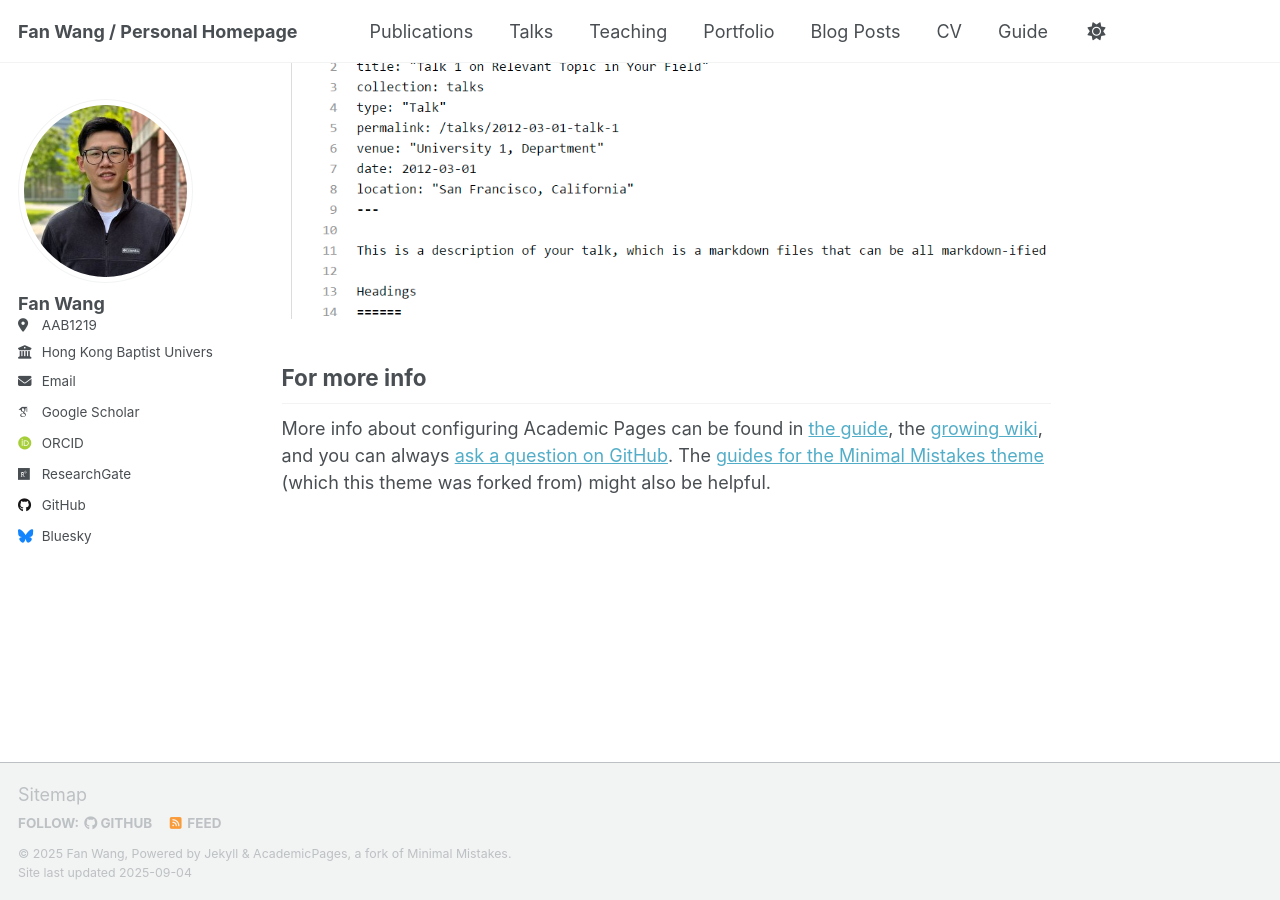
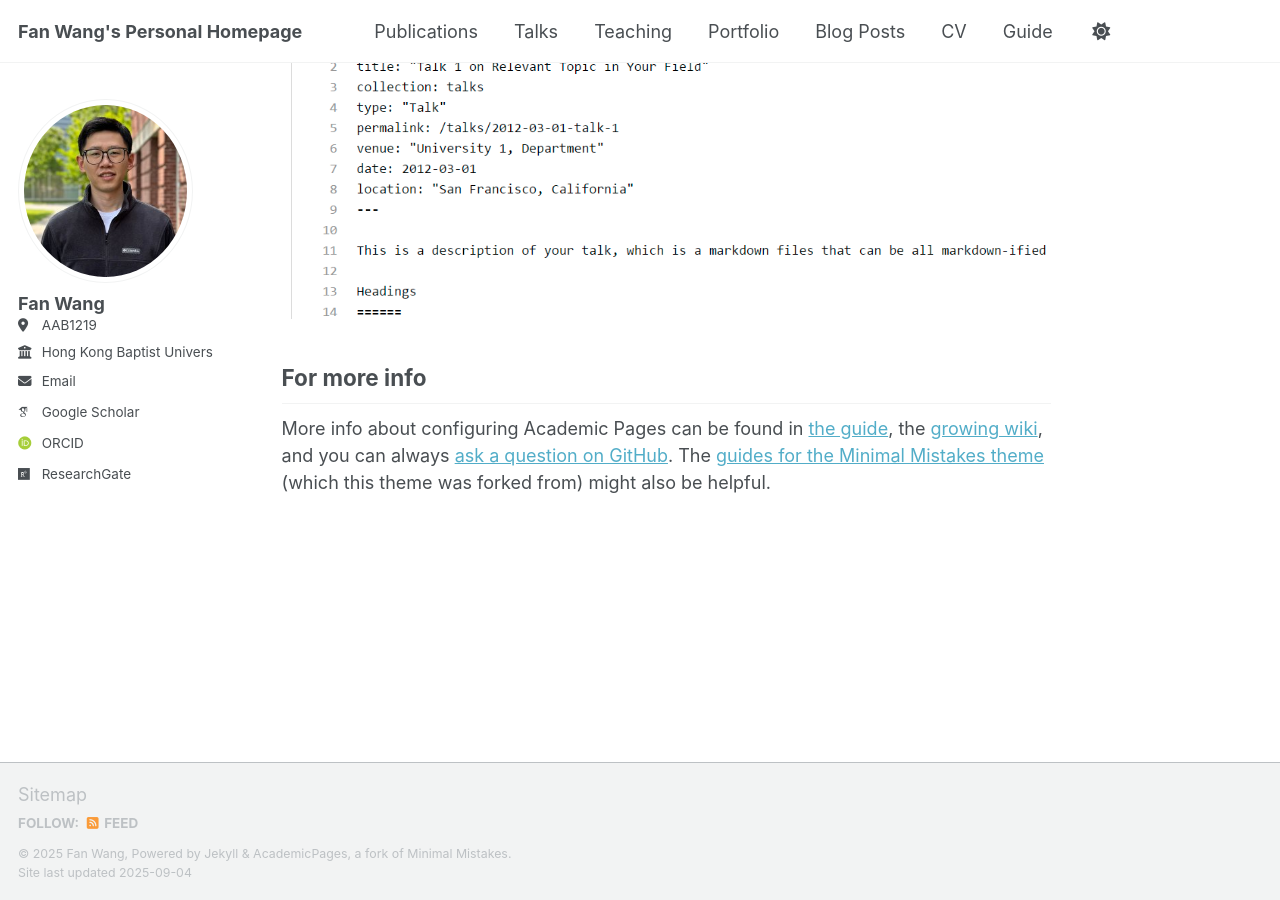
Before and after one commit to fanwang1/fanwang1.github.io, a Jekyll site: the page built from _pages/about.md, in a window 1280 px wide and 900 px high, scrolled down 2880 px. Built offline with Jekyll 4.4.1, drawn with Linux system fonts in a browser that asks for light colours; some web fonts are replaced; a script that is not in the unit is left out.

Commit message:
_config.yml

```diff
--- a/_config.yml
+++ b/_config.yml
@@ -9,7 +9,7 @@
 # Basic Site Settings
 locale                   : "en-US"
 site_theme               : "default" # Currently available options are "default", "air"
-title                    : "Fan Wang / Personal Homepage"
+title                    : "Fan Wang's Personal Homepage"
 title_separator          : "-"
 name                     : &name "Fan Wang"
 description              : &description "personal description"
@@ -47,13 +47,13 @@ author:
   bitbucket        : # Username - Update with your username on the site
   codepen          : # Username
   dribbble         : # Username
-  github           : "academicpages"
+  github           : #"academicpages"
   kaggle           : # Username
   stackoverflow    : # User number or user number and name (i.e., use "1" or "1/jeff-atwood")
 
   # Social media
   artstation       : # Username
-  bluesky          : "bsky.app" # Replace this with you Bluesky username
+  bluesky          : #"bsky.app" # Replace this with you Bluesky username
   facebook         : # Username
   flickr           : # Username
   foursquare       : # Username
```
